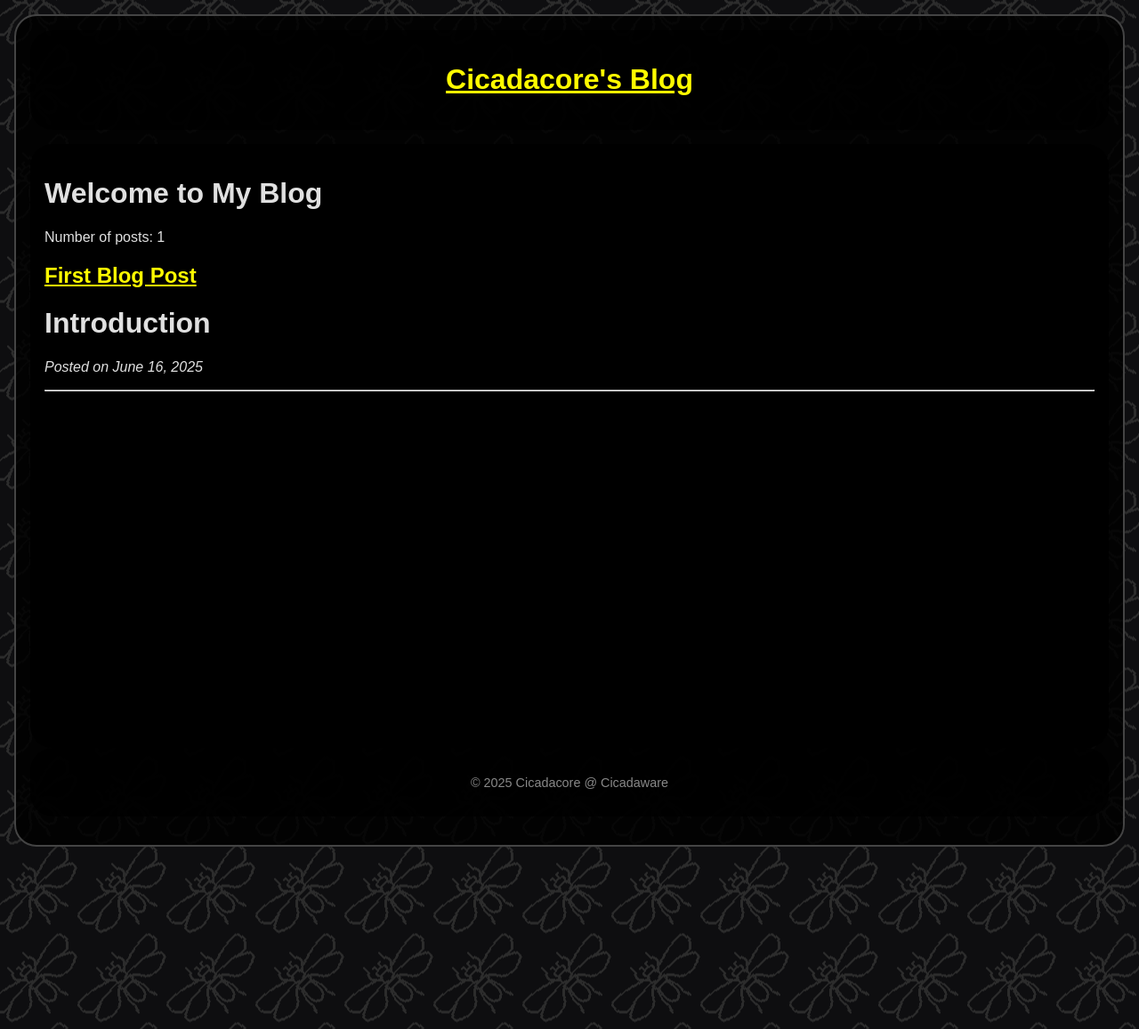
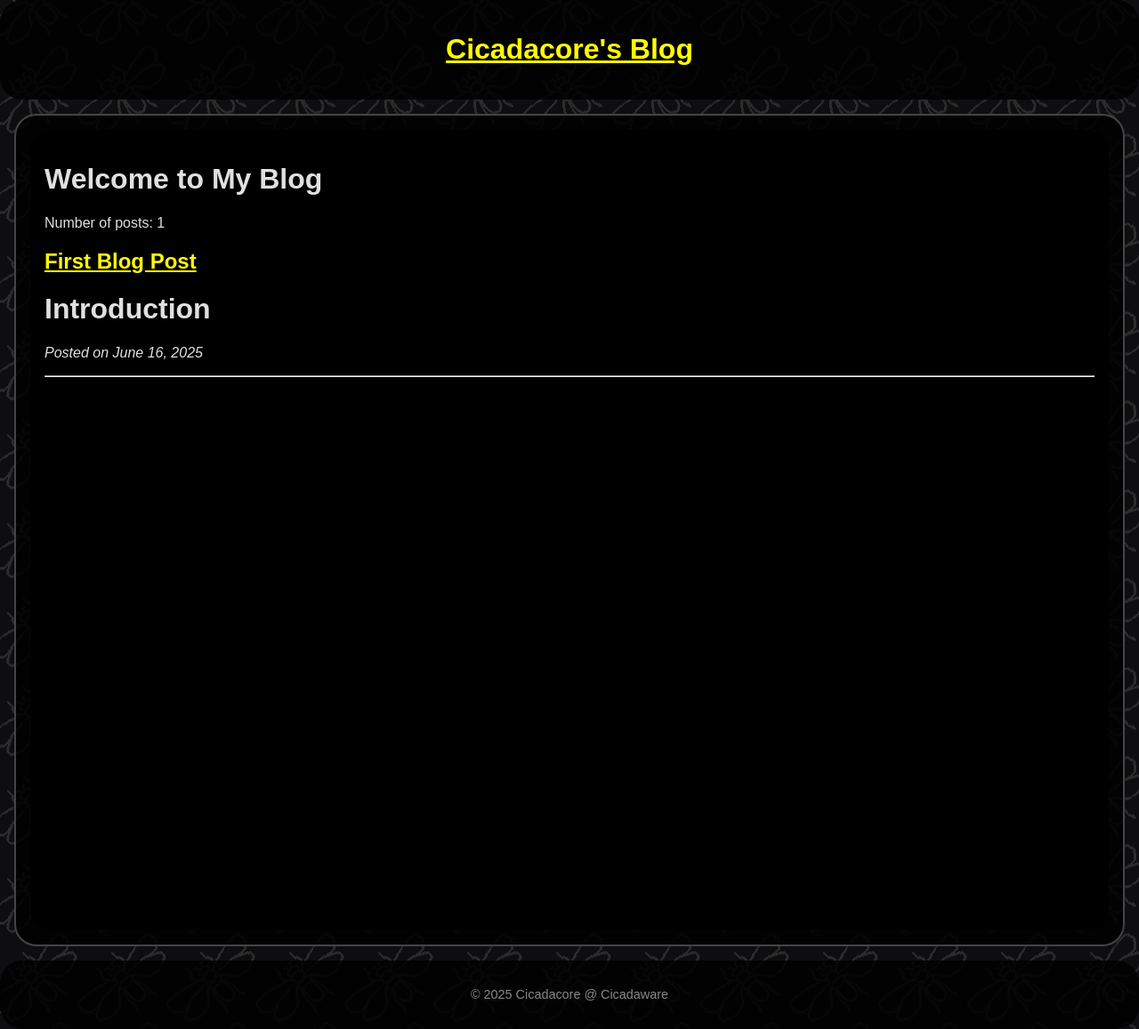
Before and after one commit to Cicadaware/cicadaware.github.io, a Jekyll site: the page built from index.md, in a window 1280 px wide. Shown: the whole page at 89% size. Built offline with Jekyll 4.4.1, drawn with Linux system fonts in a browser that asks for light colours.

Commit message:
removed header and footer from page container

```diff
--- a/_layouts/default.html
+++ b/_layouts/default.html
@@ -6,21 +6,22 @@
   <link rel="stylesheet" href="{{ '/assets/css/style.css' | relative_url }}">
 </head>
 <body>
-  <div class="page-container">
+
   <header class="round-block">
     <h1><a>{{ site.title }}</a></h1>
   </header>
 
+  <div class="page-container">
     <main class="content">
       {{ content }}
     </main>
-
+  </div>
   <footer class="round-block">
     {% if page.url != "/" %}
       <a href="/" class="home-link">Back to homepage</a>
     {% endif %}
     <p>© {{ site.time | date: "%Y" }} Cicadacore @ Cicadaware</p>
   </footer>
-  </div>
+
 </body>
 </html>
```
Lines whose indentation alone changed are shown as unchanged.
